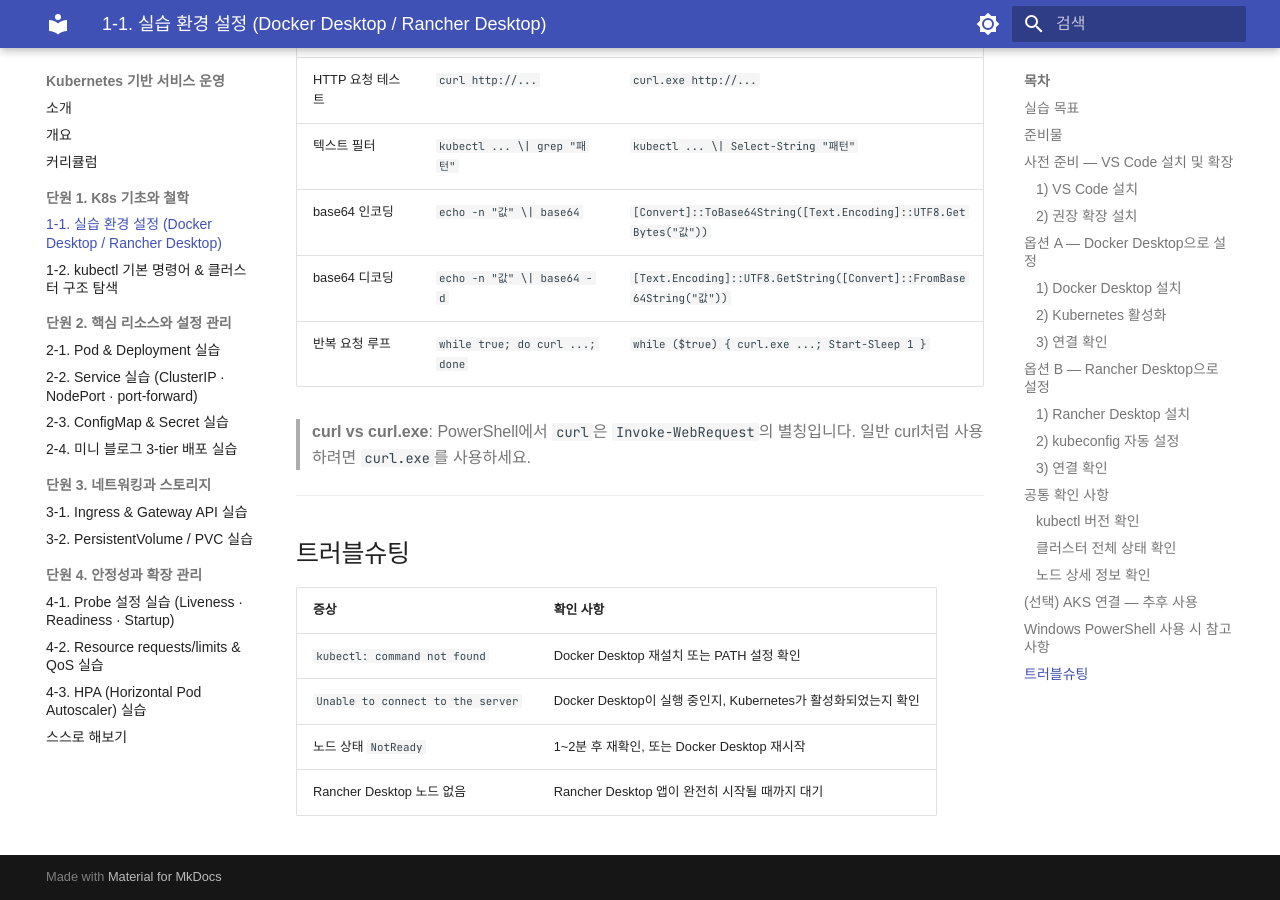
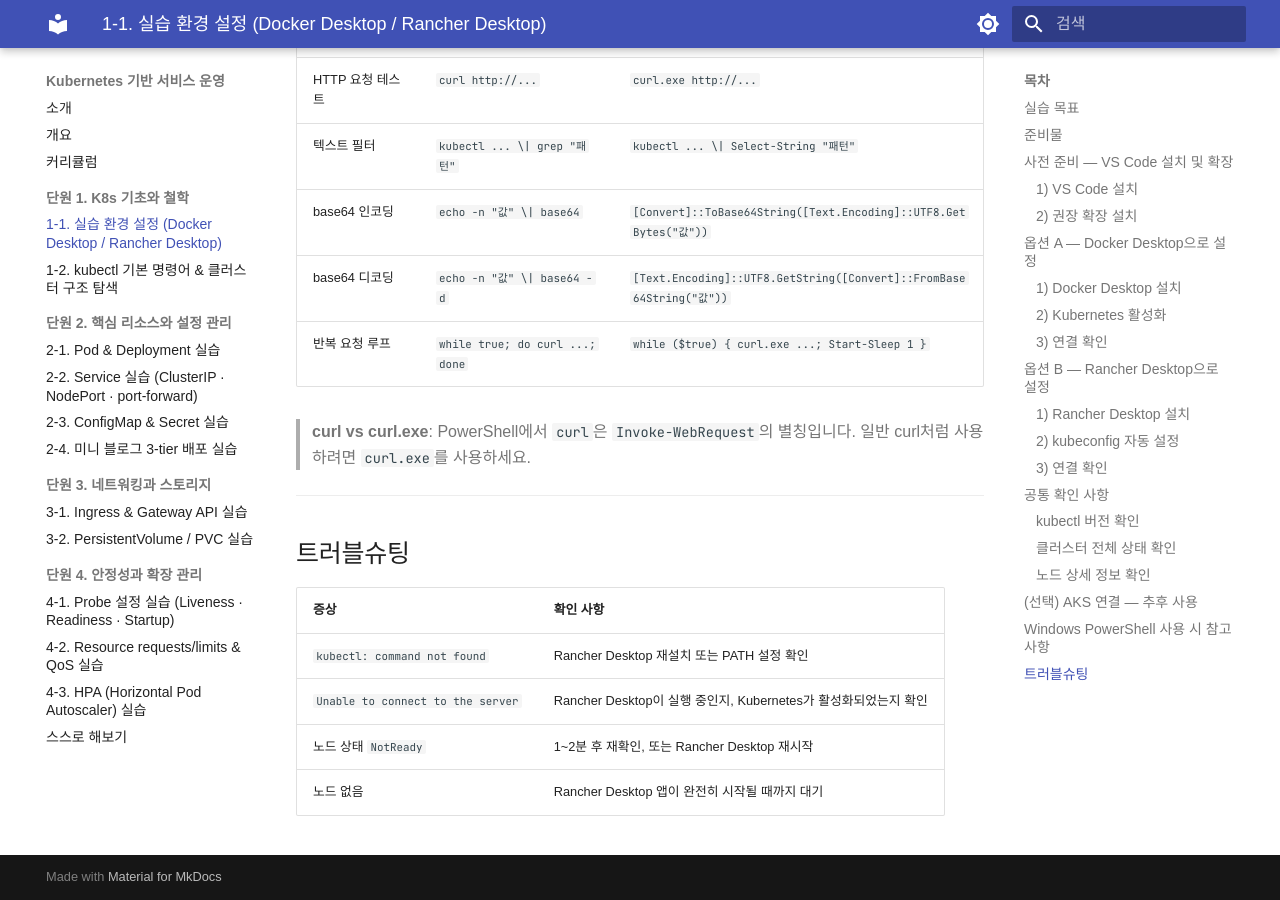
Before and after one commit to skilleat-labs/docker-k8s-labs, an MkDocs documentation site: the page built from docs/modules/module10/1-1.md, in a window 1280 px wide and 900 px high, scrolled down 4915 px. Built offline with MkDocs 1.6.1 and Material for MkDocs 9.7.7, drawn with Linux system fonts in a browser that asks for light colours; some web fonts are replaced; some of the changed text lies outside the part shown.

Commit message:
docs: 노드 출력 예시 및 트러블슈팅을 Rancher Desktop 기준으로 변경

````diff
--- a/docs/modules/module10/1-1.md
+++ b/docs/modules/module10/1-1.md
@@ -209,8 +209,8 @@
 ```
 
 ```
-NAME             STATUS   ROLES           AGE   VERSION   INTERNAL-IP    OS-IMAGE         KERNEL-VERSION   CONTAINER-RUNTIME
-docker-desktop   Ready    control-plane   5m    v1.29.x   192.168.65.3   Docker Desktop   6.6.x            docker://26.x.x
+NAME               STATUS   ROLES                  AGE   VERSION   INTERNAL-IP   OS-IMAGE             KERNEL-VERSION   CONTAINER-RUNTIME
+rancher-desktop    Ready    control-plane,master   5m    v1.29.x   127.0.0.1     Alpine Linux v3.19   5.15.x           docker://26.x.x
 ```
 
 기본 `kubectl get nodes`와 비교해보세요. `-o wide`에서 추가로 보이는 항목은 다음과 같습니다.
@@ -259,7 +259,7 @@
 
 | 증상 | 확인 사항 |
 |---|---|
-| `kubectl: command not found` | Docker Desktop 재설치 또는 PATH 설정 확인 |
-| `Unable to connect to the server` | Docker Desktop이 실행 중인지, Kubernetes가 활성화되었는지 확인 |
-| 노드 상태 `NotReady` | 1~2분 후 재확인, 또는 Docker Desktop 재시작 |
-| Rancher Desktop 노드 없음 | Rancher Desktop 앱이 완전히 시작될 때까지 대기 |
+| `kubectl: command not found` | Rancher Desktop 재설치 또는 PATH 설정 확인 |
+| `Unable to connect to the server` | Rancher Desktop이 실행 중인지, Kubernetes가 활성화되었는지 확인 |
+| 노드 상태 `NotReady` | 1~2분 후 재확인, 또는 Rancher Desktop 재시작 |
+| 노드 없음 | Rancher Desktop 앱이 완전히 시작될 때까지 대기 |
````
